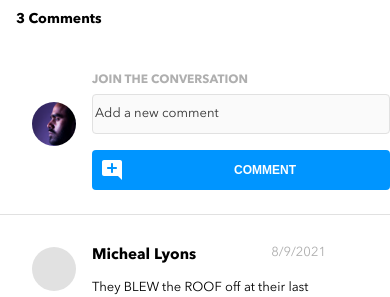
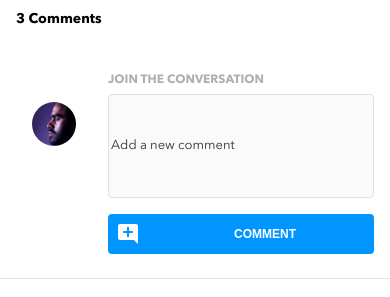
Before and after one commit to asthavohra/astha-vohra-brainflix, a React (Create React App) app: page / in a window 390 px wide. Shown: the part 729-1026 px from the top of the page. Built offline with nearby package versions, Linux system fonts and the light colour scheme.

Commit message:
comment form alignment for mobile fixed

```diff
--- a/src/components/CommentForm/CommentForm.scss
+++ b/src/components/CommentForm/CommentForm.scss
@@ -28,9 +28,18 @@
     display: flex;
     flex-direction: column;
     align-items: flex-end;
+    padding-left: 1rem;
+    padding-right: 1rem;
     width: 100%;
-    @media (min-width: 768px) {
+    @include medium {
       flex-direction: row;
+      padding-left: 0;
+      padding-right: 0;
+    }
+    @include large {
+      flex-direction: row;
+      padding-left: 0;
+      padding-right: 0;
     }
   }
 
@@ -52,9 +61,13 @@
   &__textarea {
     @include paragraph-mobile;
     @include form-input;
-    height: 2.25rem;
+    height: 6.25rem;
 
-    @media (min-width: 768px) {
+    @include medium {
+      @include paragraph-desktop;
+      height: 2.5rem;
+    }
+    @include large {
       @include paragraph-desktop;
       height: 2.5rem;
     }
```
